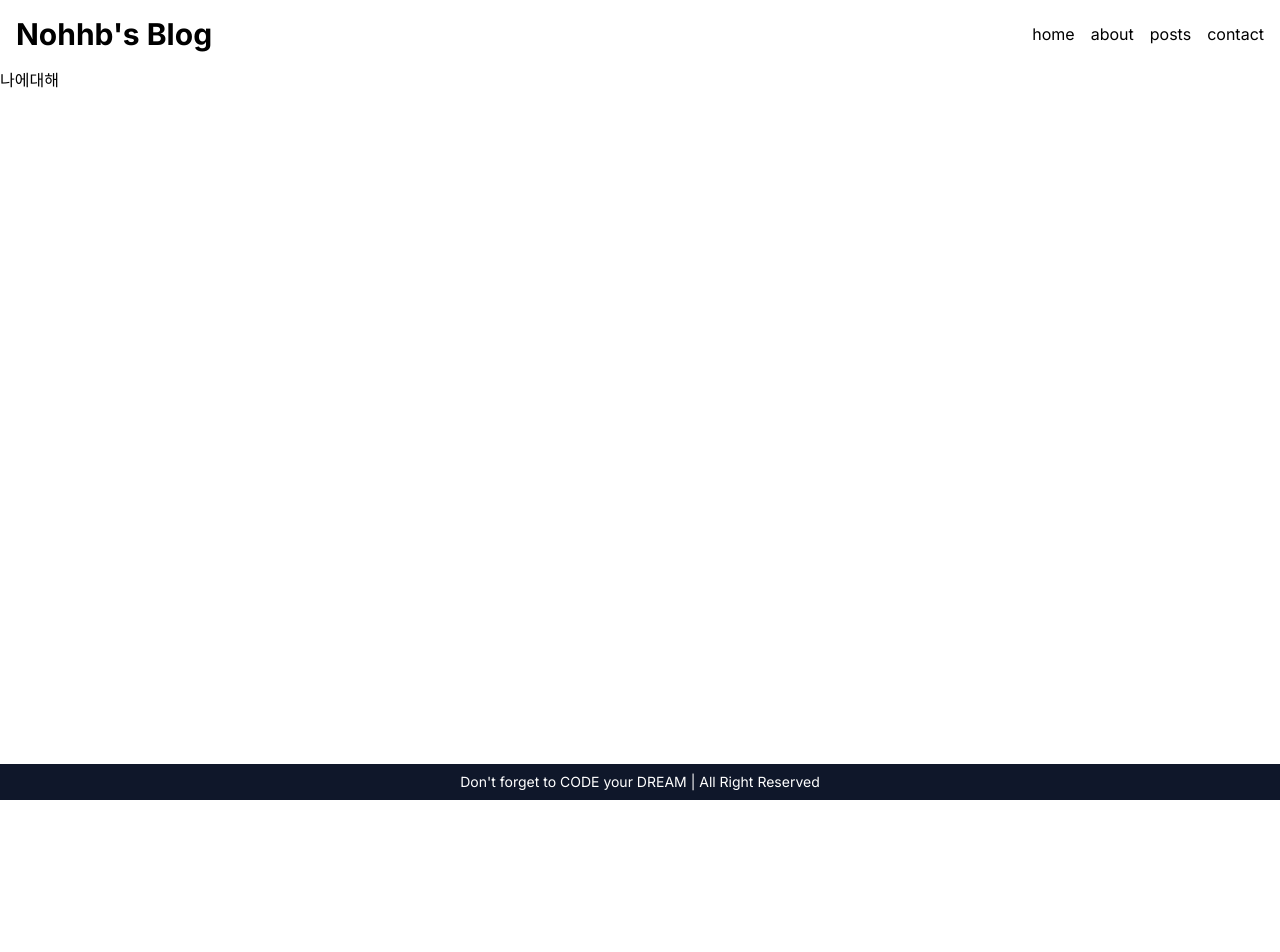
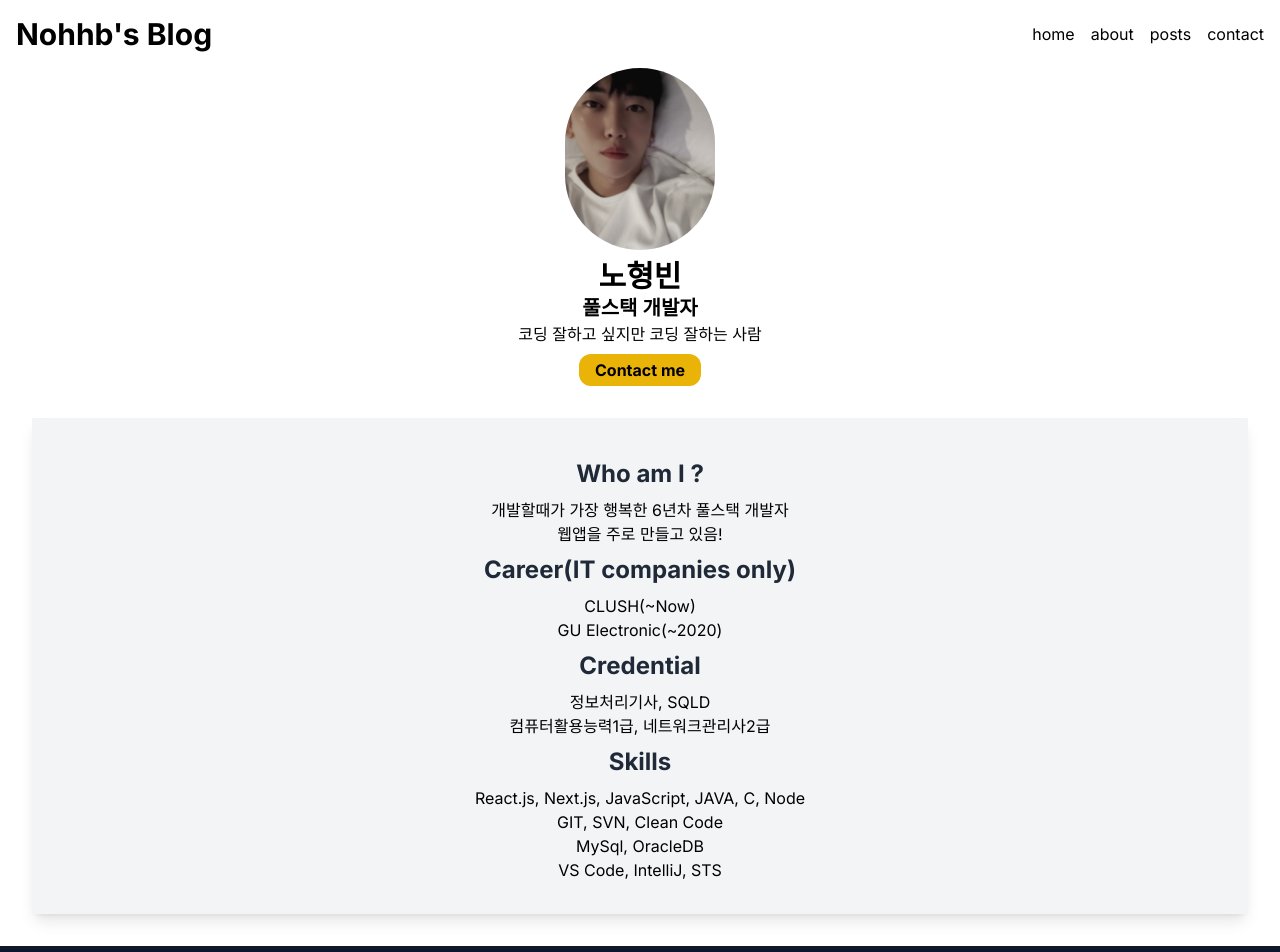
Before and after one commit to NOHHYUNGBIN/next-blog, a Next.js app: page /about in a window 1280 px wide. Shown: the top 952 px of the page. Before the commit the page ends 800 px from the top, so only its background shows below. Built offline with nearby package versions, Linux system fonts and the light colour scheme.

Commit message:
어바웃 페이지 내용작성 및 컨텍페이지 구현중

```diff
--- a/src/app/about/page.tsx
+++ b/src/app/about/page.tsx
@@ -1,5 +1,41 @@
 import React from "react";
+import Hero from "../components/Hero";
 
 export default function Aboutpage() {
-  return <p>나에대해</p>;
+  const TITLE_CLASS = "text-2xl font-bold text-gray-800 my-2";
+  return (
+    <>
+      <Hero />
+      <section className="bg-gray-100 shadow-lg p-8 m-8 text-center">
+        <h2 className={TITLE_CLASS}>Who am I ?</h2>
+        <p>
+          개발할때가 가장 행복한 6년차 풀스택 개발자
+          <br />
+          웹앱을 주로 만들고 있음!
+        </p>
+        <h2 className={TITLE_CLASS}>Career(IT companies only)</h2>
+        <p>
+          CLUSH(~Now)
+          <br />
+          GU Electronic(~2020)
+        </p>
+        <h2 className={TITLE_CLASS}>Credential</h2>
+        <p>
+          정보처리기사, SQLD
+          <br />
+          컴퓨터활용능력1급, 네트워크관리사2급
+        </p>
+        <h2 className={TITLE_CLASS}>Skills</h2>
+        <p>
+          React.js, Next.js, JavaScript, JAVA, C, Node
+          <br />
+          GIT, SVN, Clean Code
+          <br />
+          MySql, OracleDB
+          <br />
+          VS Code, IntelliJ, STS
+        </p>
+      </section>
+    </>
+  );
 }
--- a/src/app/components/Hero.tsx
+++ b/src/app/components/Hero.tsx
@@ -12,9 +12,9 @@ export default function Hero() {
         width={150}
         height={150}
       />
-      <h2 className="text-3xl font-bold mt-2">안녕하세요 저는 노형빈입니다.</h2>
+      <h2 className="text-3xl font-bold mt-2">노형빈</h2>
       <h3 className="text-xl font-semibold">풀스택 개발자</h3>
-      <p>코딩 잘~하고 싶은 사람</p>
+      <p>코딩 잘하고 싶지만 코딩 잘하는 사람</p>
       <Link href={"/contact"}>
         <button className="bg-yellow-500 font-bold rounded-xl py-1 px-4 mt-2">
           Contact me
--- /dev/null
+++ b/src/app/contact/page.tsx
@@ -0,0 +1,33 @@
+import React from "react";
+import { AiFillGithub, AiFillInstagram, AiFillLinkedin } from "react-icons/ai";
+
+const LINKS = [
+  {
+    icon: <AiFillGithub />,
+    url: `https://github.com/NOHHYUNGBIN`,
+  },
+  {
+    icon: <AiFillInstagram />,
+    url: `https://www.instagram.com/nohhyungbin/`,
+  },
+  {
+    icon: <AiFillLinkedin />,
+    url: `https://github.com/NOHHYUNGBIN`,
+  },
+];
+export default function Contactpage() {
+  return (
+    <>
+      <h2>Contact me</h2>
+      <p>shgudqlsz@naver.com</p>
+      <ul>
+        {LINKS.map((link, index) => (
+          <a href={link.url} target="_black" rel="noreferrer">
+            {link.icon}
+          </a>
+        ))}
+      </ul>
+      <h2>Or Send me an email</h2>
+    </>
+  );
+}
```
Also changed, not shown: src/app/contect/page.tsx (deleted).
